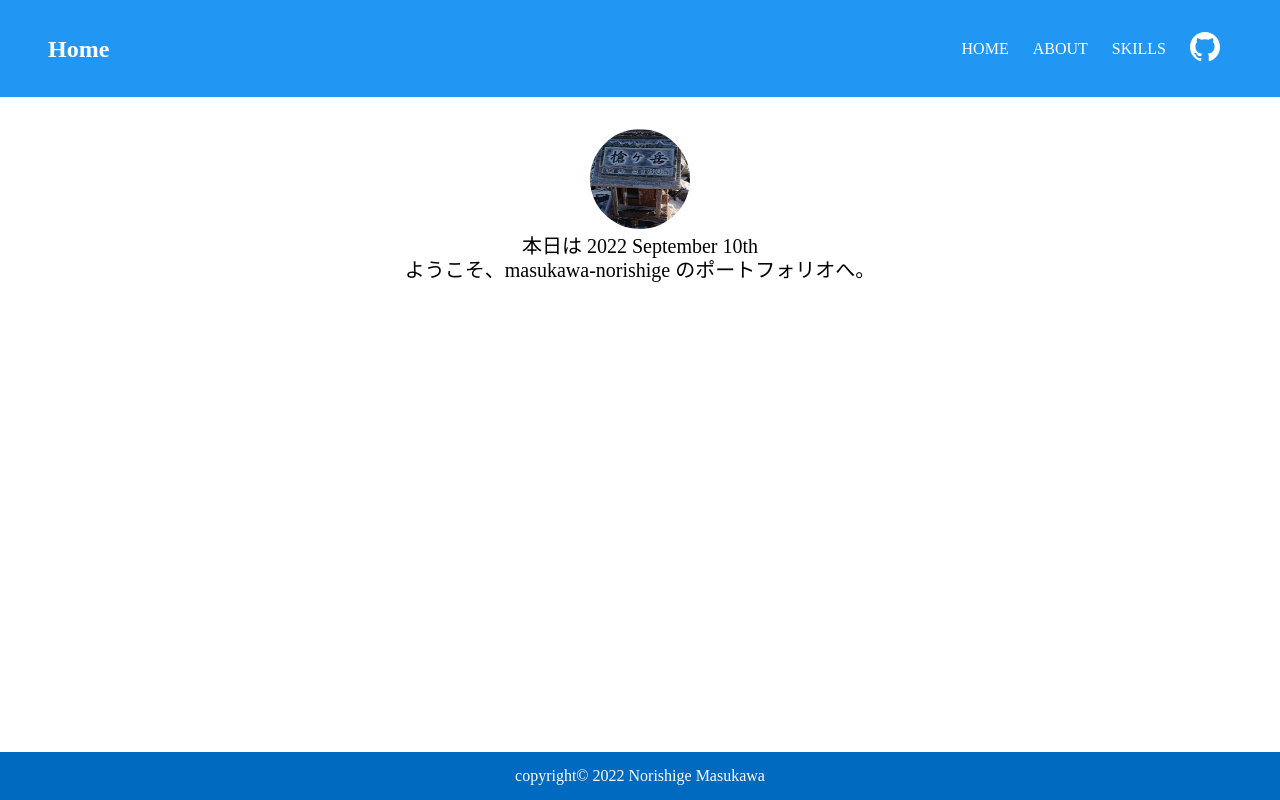
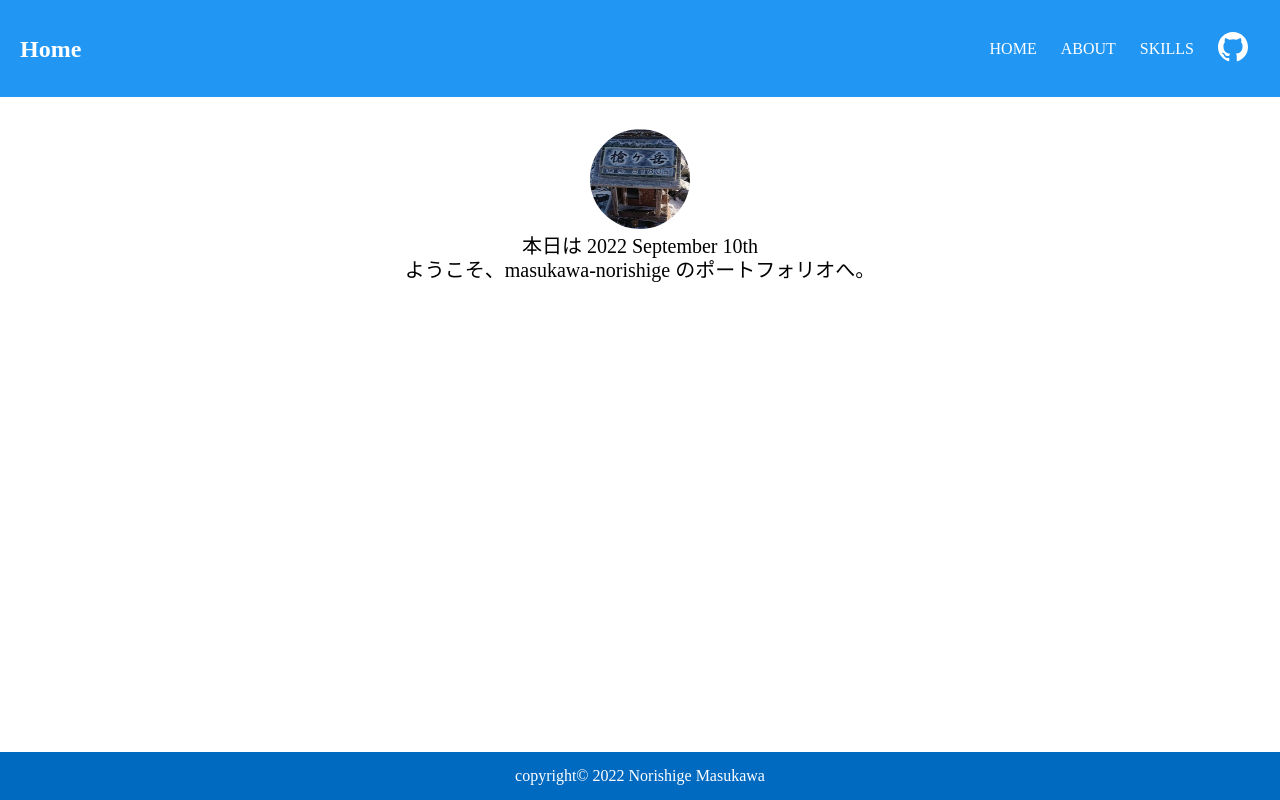
Before and after one commit to mskw-nori/my-portfolio-site, a Next.js app: page / in a window 1280 px wide. Built offline with nearby package versions, Linux system fonts and the light colour scheme.

Commit message:
fix header padding

```diff
--- a/src/styles/modules/Header.module.css
+++ b/src/styles/modules/Header.module.css
@@ -4,7 +4,7 @@
   align-items: center;
   background-color: #2196F3 ;
   color: #fff;
-  padding: 2rem 3rem;
+  padding: 2rem 1.25rem;
 }
 .header__title {
   font-weight: bold;
```
